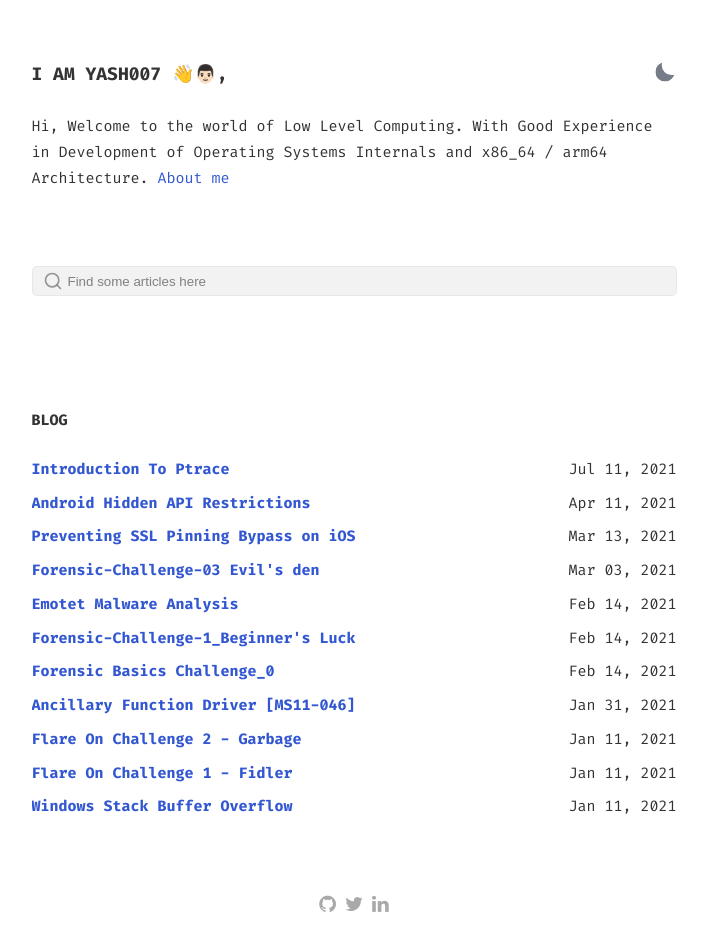
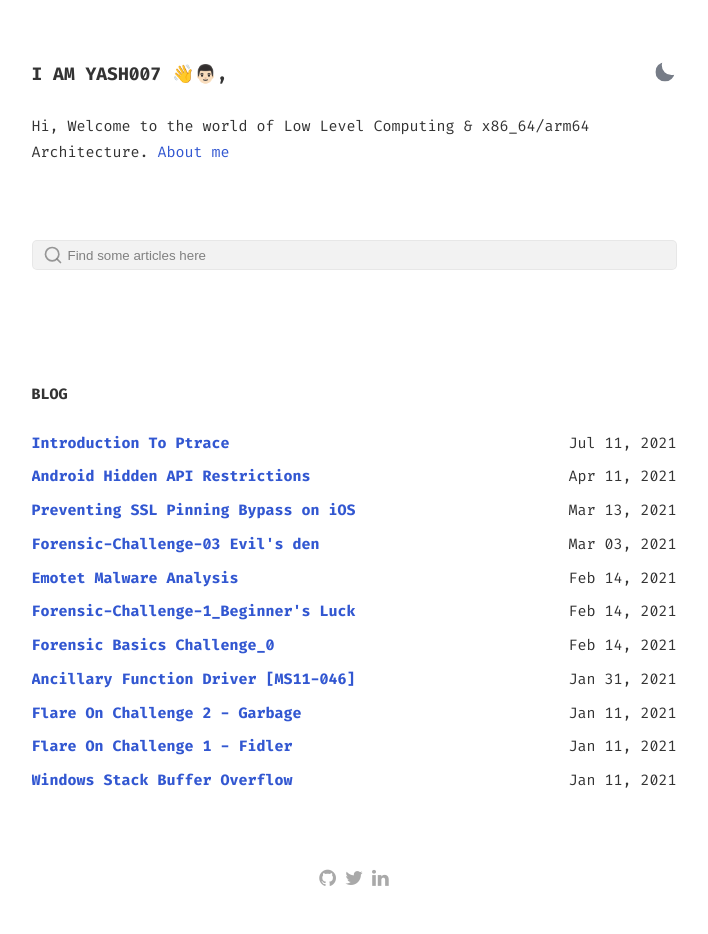
Before and after one commit to yashomer1994/yashomer1994.github.io, a Jekyll site: the page built from index.html, in a window 1280 px wide. Shown: the whole page, without its empty margins (286-994 px from the left). Built offline with Jekyll 4.4.1, drawn with Linux system fonts in a browser that asks for light colours; after the commit the page ends 908 px from its top, so only the background shows below that.

Commit message:
Update index.html

```diff
--- a/index.html
+++ b/index.html
@@ -9,7 +9,7 @@ layout: default
         </button>
     </div>
     <div class="bio">
-        Hi, Welcome to the world of Low Level Computing.  With Good Experience in Development of Operating Systems Internals and x86_64 / arm64 Architecture.<a href="{{ site.baseurl }}/about"> About me</a>
+        Hi, Welcome to the world of Low Level Computing & x86_64/arm64 Architecture.<a href="{{ site.baseurl }}/about"> About me</a>
         </p>
     </div>
 
```
